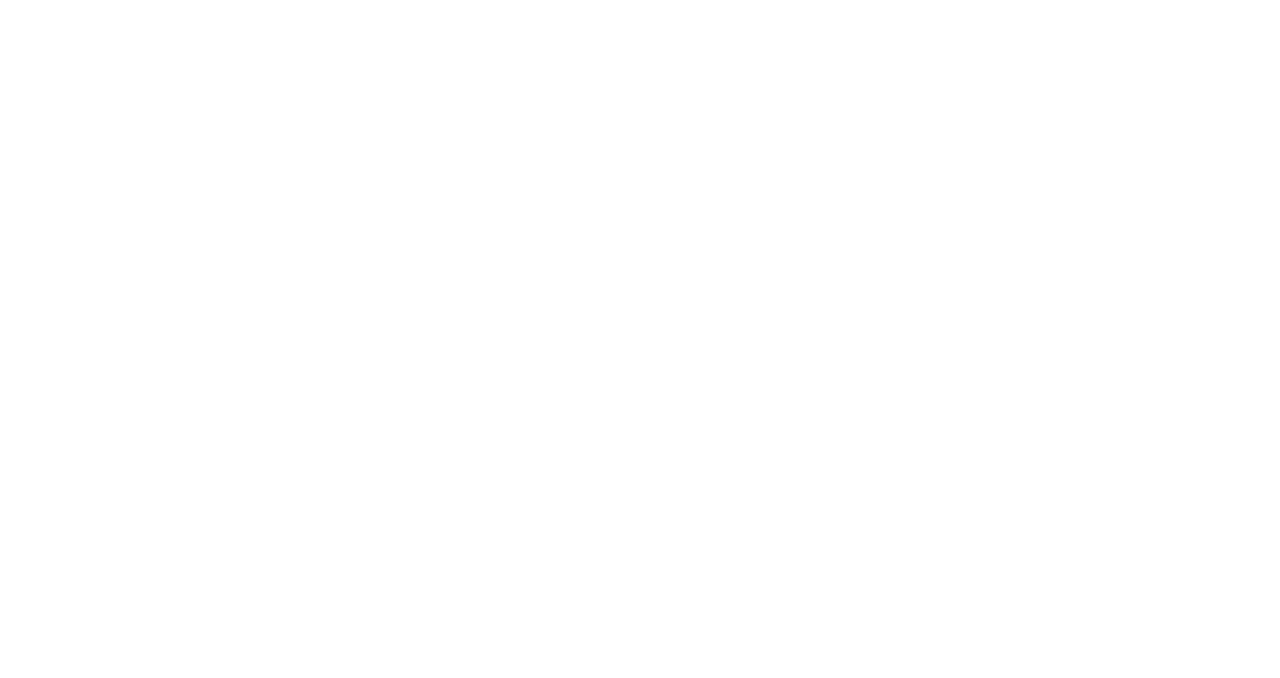
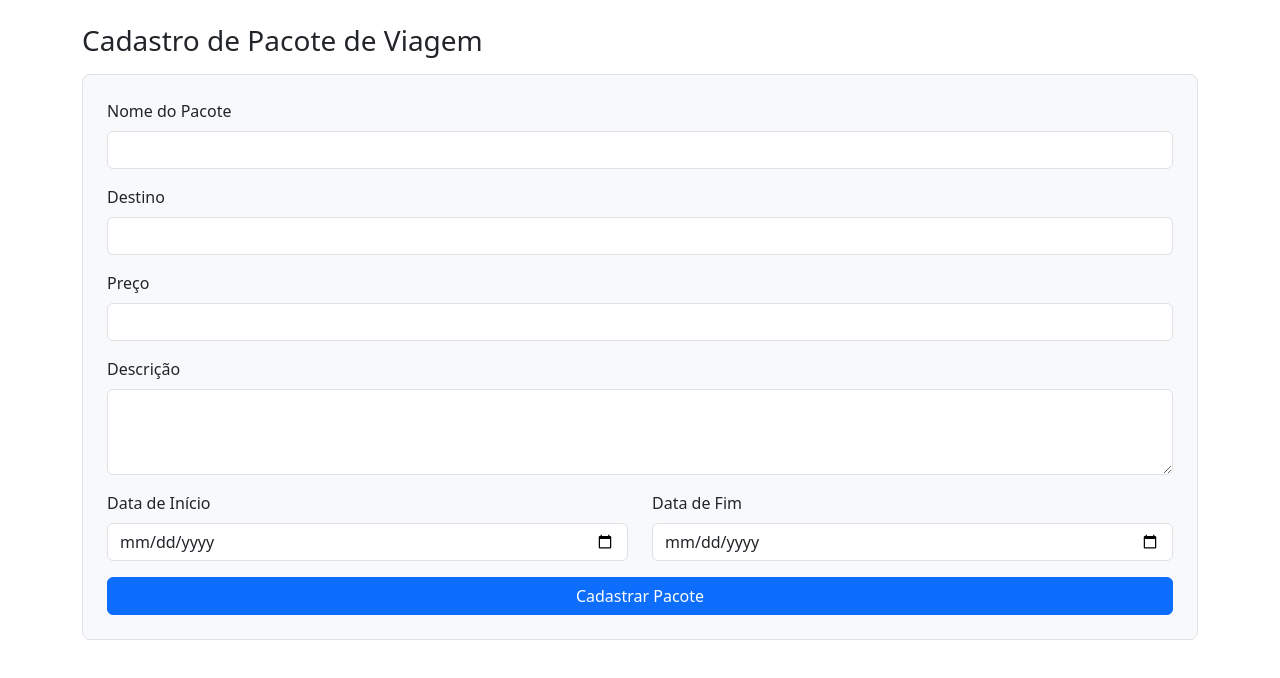
Before and after one commit to Green-Hill-Zone/proxima-parada-frontend, a React (Vite) app: page /admin/pacotes in a window 1280 px wide. Before the commit this address had no page. Shown: the top 678 px of the page. Built offline with nearby package versions, Linux system fonts and the light colour scheme.

Commit message:
Criando a parte de formularios admin

```diff
--- a/src/App.tsx
+++ b/src/App.tsx
@@ -4,6 +4,7 @@
 import Login from './pages/Login';
 import Reservation from './pages/Reservation/Reservation.tsx';
 import { ReservationProvider } from './pages/Reservation/context/ReservationContext.tsx';
+import AdminPackageForm from './pages/Admin/AdminPackageForm';
 import './App.css';
 
 function App() {
@@ -14,6 +15,7 @@
           <Route path="/" element={<Home />} />
           <Route path="/login" element={<Login />} />
           <Route path="/reserva" element={<Reservation />} />
+          <Route path="/admin/pacotes" element={<AdminPackageForm />} />
         </Routes>
       </Router>
     </ReservationProvider>
--- /dev/null
+++ b/src/pages/Admin/AdminPackageForm.tsx
@@ -0,0 +1,60 @@
+import React, { useState } from "react";
+
+const AdminPackageForm = () => {
+  const [form, setForm] = useState({
+    nome: "",
+    destino: "",
+    preco: "",
+    descricao: "",
+    dataInicio: "",
+    dataFim: ""
+  });
+
+  const handleChange = (e: React.ChangeEvent<HTMLInputElement | HTMLTextAreaElement>) => {
+    setForm({ ...form, [e.target.name]: e.target.value });
+  };
+
+  const handleSubmit = (e: React.FormEvent) => {
+    e.preventDefault();
+    // Aqui você pode enviar os dados para a API ou salvar localmente
+    alert("Pacote cadastrado com sucesso!\n" + JSON.stringify(form, null, 2));
+    setForm({ nome: "", destino: "", preco: "", descricao: "", dataInicio: "", dataFim: "" });
+  };
+
+  return (
+    <div className="container my-4">
+      <h3 className="mb-3">Cadastro de Pacote de Viagem</h3>
+      <form onSubmit={handleSubmit} className="bg-light p-4 rounded-3 border">
+        <div className="mb-3">
+          <label className="form-label">Nome do Pacote</label>
+          <input type="text" className="form-control" name="nome" value={form.nome} onChange={handleChange} required />
+        </div>
+        <div className="mb-3">
+          <label className="form-label">Destino</label>
+          <input type="text" className="form-control" name="destino" value={form.destino} onChange={handleChange} required />
+        </div>
+        <div className="mb-3">
+          <label className="form-label">Preço</label>
+          <input type="number" className="form-control" name="preco" value={form.preco} onChange={handleChange} required />
+        </div>
+        <div className="mb-3">
+          <label className="form-label">Descrição</label>
+          <textarea className="form-control" name="descricao" value={form.descricao} onChange={handleChange} rows={3} required />
+        </div>
+        <div className="row mb-3">
+          <div className="col">
+            <label className="form-label">Data de Início</label>
+            <input type="date" className="form-control" name="dataInicio" value={form.dataInicio} onChange={handleChange} required />
+          </div>
+          <div className="col">
+            <label className="form-label">Data de Fim</label>
+            <input type="date" className="form-control" name="dataFim" value={form.dataFim} onChange={handleChange} required />
+          </div>
+        </div>
+        <button type="submit" className="btn btn-primary w-100">Cadastrar Pacote</button>
+      </form>
+    </div>
+  );
+};
+
+export default AdminPackageForm;
```
